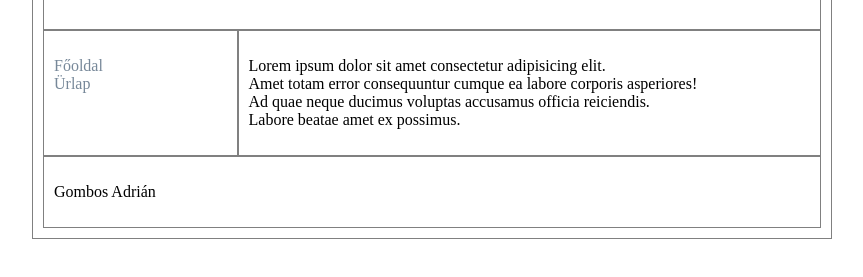
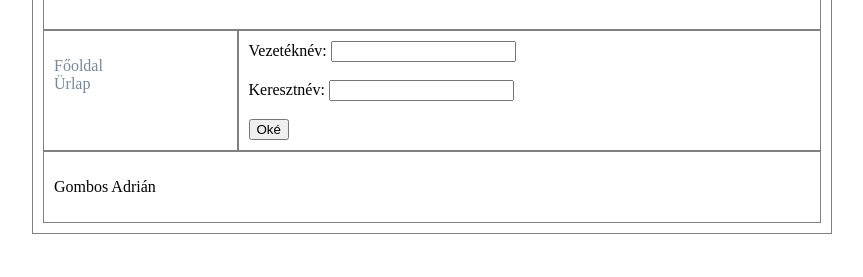
Before and after one commit to gombiiiiii/urlap, a plain HTML site: page urlap.html in a window 1280 px wide. Shown: the part 91-368 px from the top of the page, without its empty margins (208-1071 px from the left). Drawn offline with Linux system fonts and the light colour scheme.

Commit message:
alap űrlap

```diff
--- a/urlap.html
+++ b/urlap.html
@@ -29,8 +29,15 @@
     </nav>
 
     <article>
-      <p> Lorem ipsum dolor sit amet consectetur adipisicing elit.<br> Amet totam error consequuntur cumque ea labore corporis asperiores!<br> Ad quae neque ducimus voluptas accusamus officia reiciendis. <br>Labore beatae amet ex possimus.</p>
+       <!-- ürlapokat hozunk létre , adatokat tárolunk -->
+            <form action="/action_page.php" method="post"> <!-- method-hot a postot kell írni ,hogy az url-ben ne jelenjenek meg az adatok -->
+            <label for="vnev">Vezetéknév:</label>
+            <input type="text" id="vnev" name="vnev"><br><br>
 
+            <label for="knev">Keresztnév:</label>
+            <input type="text" id="knev" name="knev"><br><br>
+            <input type="submit" value="Oké">
+      </form>
 
     </article>
 
```
Also changed, not shown: index.html (+2 -2 lines).
